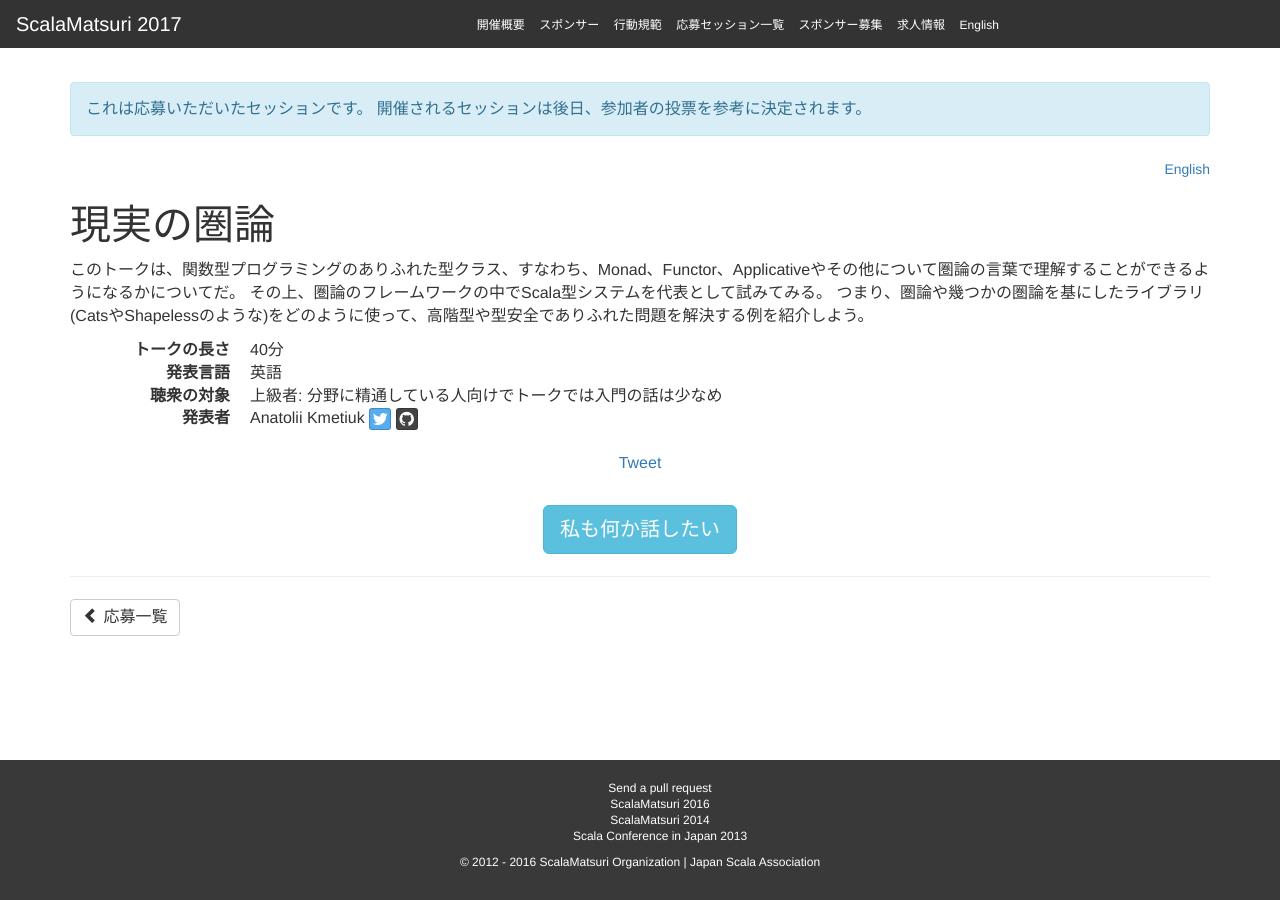
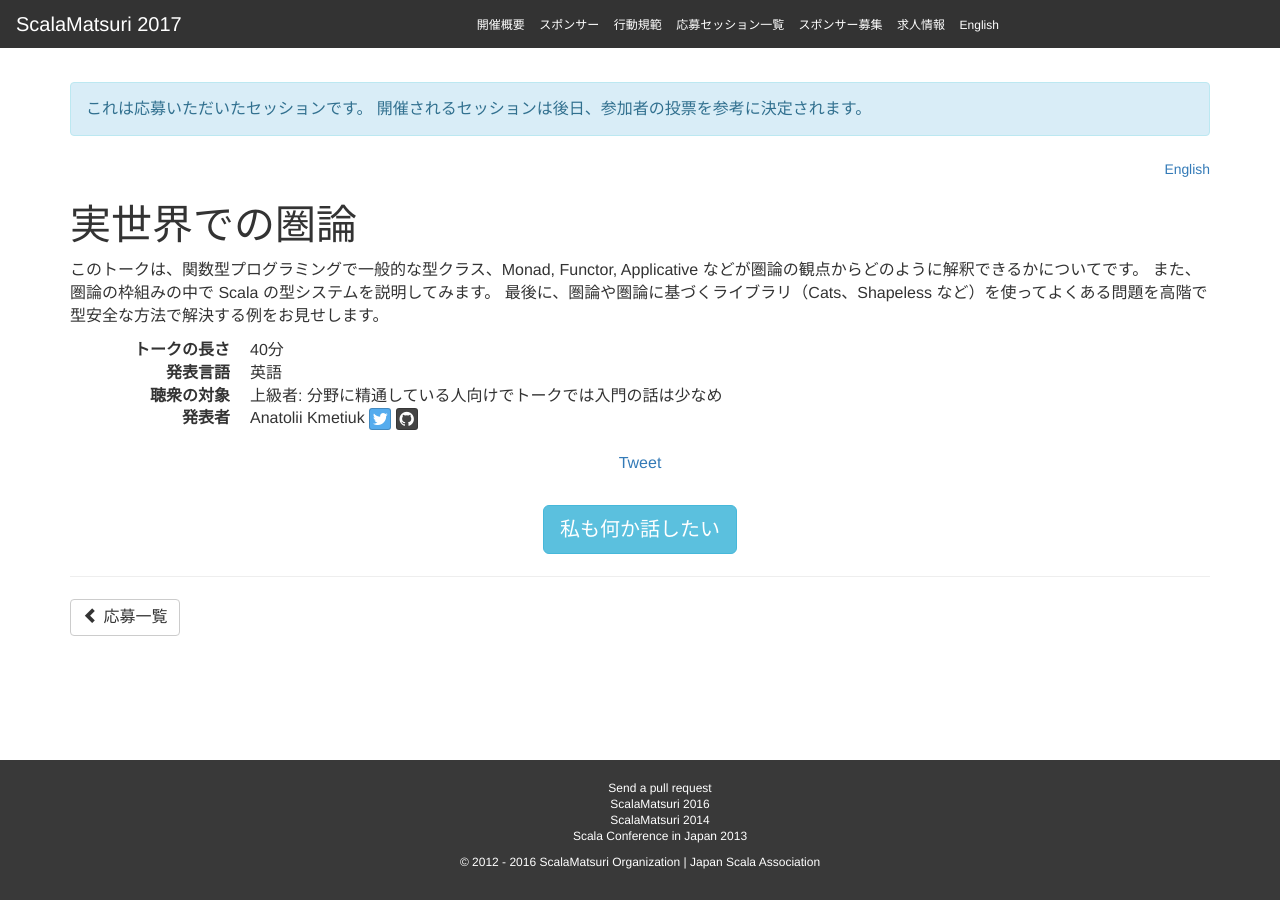
Before and after one commit to scalajp/2017.scalamatsuri.org, a Jekyll site: the page built from _candidates_ja/AnatoliiKmetiuk_1.md, in a window 1280 px wide. Built offline with Jekyll 4.4.1, drawn with Linux system fonts in a browser that asks for light colours; nearby versions of some CDN libraries; comment, search, counter and statistics services are not loaded.

Commit message:
apply advice

```diff
--- a/_candidates_ja/AnatoliiKmetiuk_1.md
+++ b/_candidates_ja/AnatoliiKmetiuk_1.md
@@ -1,6 +1,6 @@
 ---
 name: Anatolii Kmetiuk
-title: "現実の圏論"
+title: "実世界での圏論"
 length: 40
 audience: Advanced
 language: English
@@ -11,6 +11,6 @@
   - Tools
   - Best Practices
 ---
-このトークは、関数型プログラミングのありふれた型クラス、すなわち、Monad、Functor、Applicativeやその他について圏論の言葉で理解することができるようになるかについてだ。
-その上、圏論のフレームワークの中でScala型システムを代表として試みてみる。
-つまり、圏論や幾つかの圏論を基にしたライブラリ(CatsやShapelessのような)をどのように使って、高階型や型安全でありふれた問題を解決する例を紹介しよう。
+このトークは、関数型プログラミングで一般的な型クラス、Monad, Functor, Applicative などが圏論の観点からどのように解釈できるかについてです。
+また、圏論の枠組みの中で Scala の型システムを説明してみます。
+最後に、圏論や圏論に基づくライブラリ（Cats、Shapeless など）を使ってよくある問題を高階で型安全な方法で解決する例をお見せします。
```
